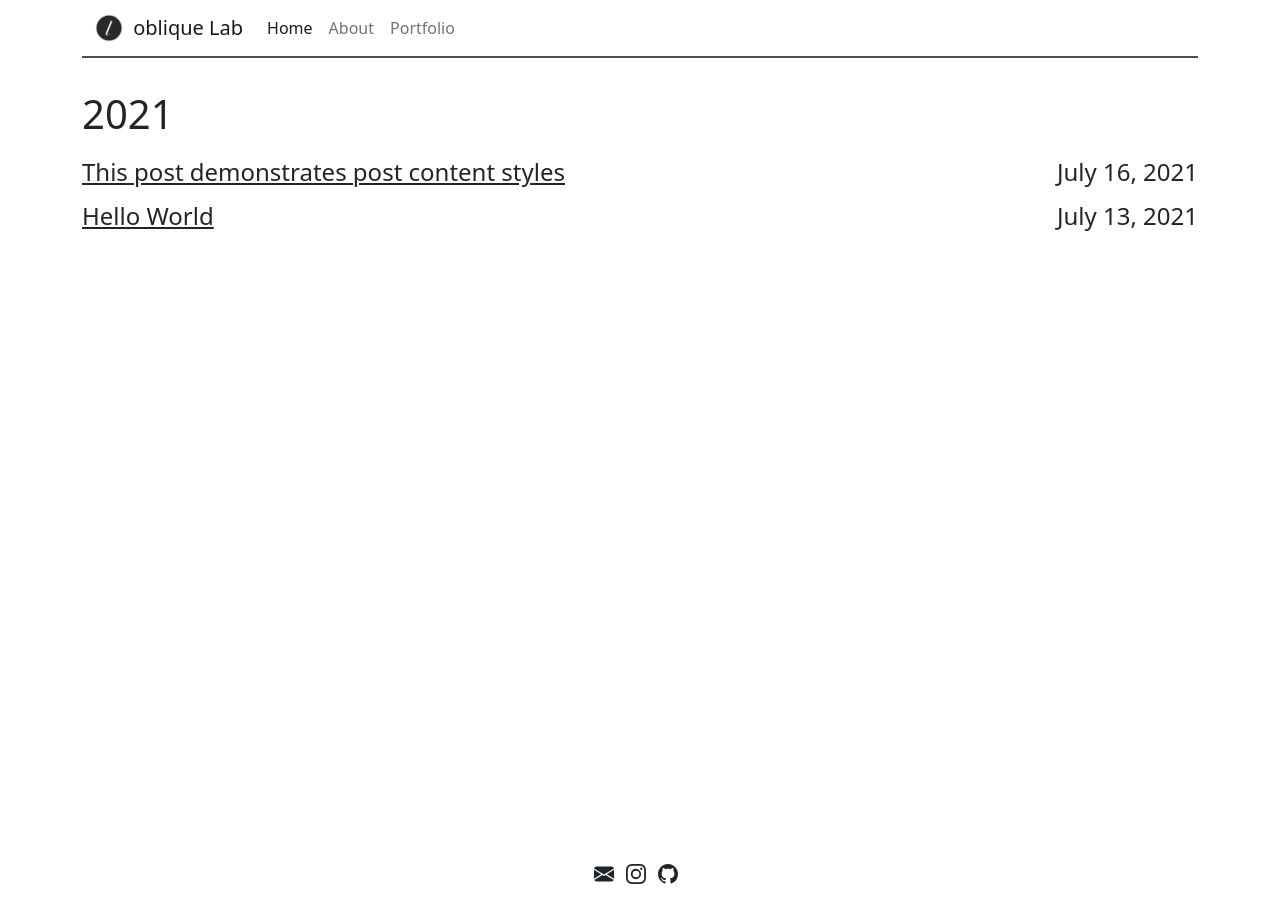
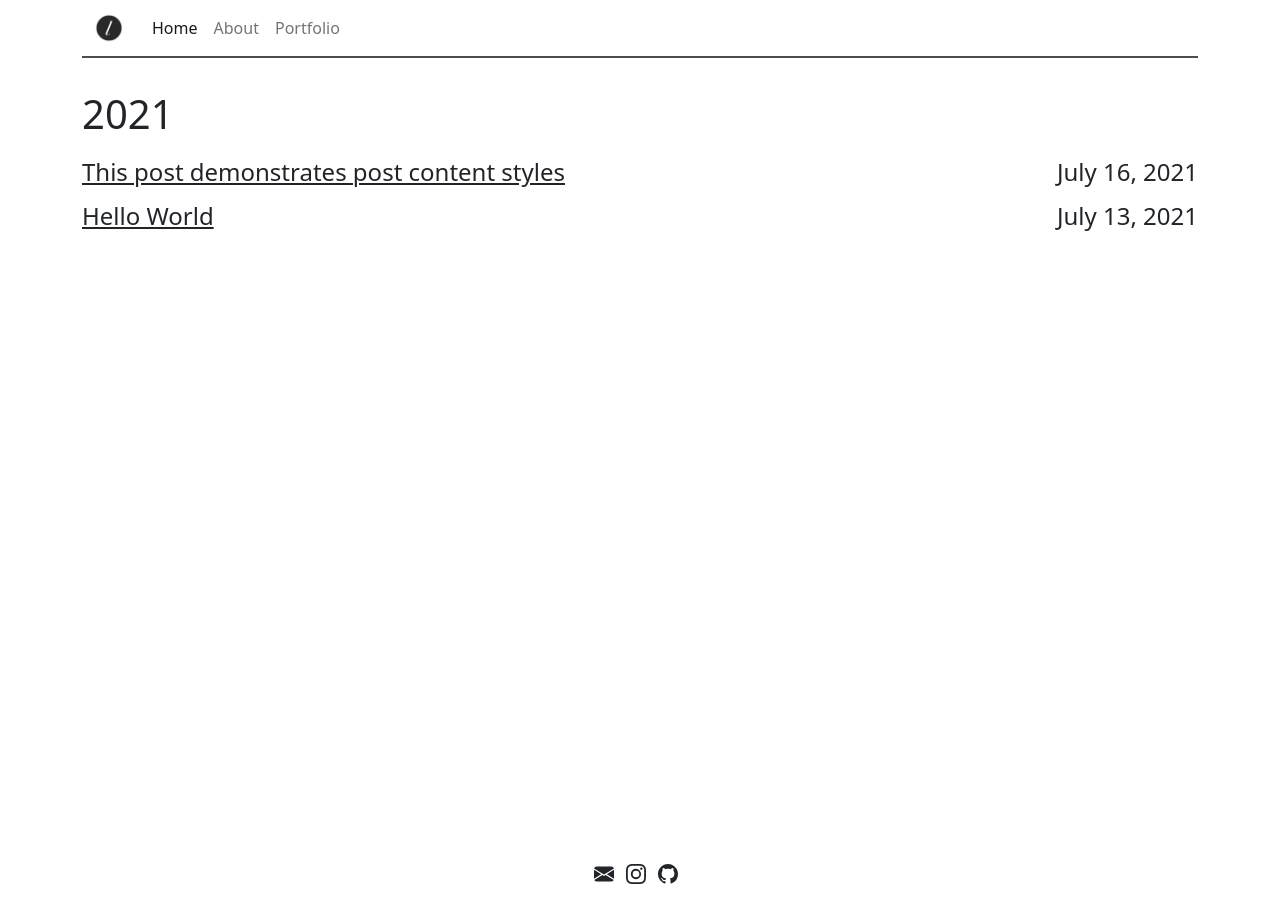
Before and after one commit to obliqueLab/obliqueLab.github.io, a Jekyll site: the page built from index.html, in a window 1280 px wide. Built offline with Jekyll 4.4.1, drawn with Linux system fonts in a browser that asks for light colours.

Commit message:
Update _config.yml

```diff
--- a/_config.yml
+++ b/_config.yml
@@ -3,7 +3,7 @@
 #
 
 # Name of your site (displayed in the navbar)
-name: oblique Lab
+name:
 
 # Your site's title (e.g., Ben's Awesome Site, The GitHub Blog, etc.), used as part of the title tag like Home | Ben's Awesome Site.
 title: oblique Lab blog
@@ -15,10 +15,10 @@
 darkavatar: /assets/images/dark_logo.png
 
 # A short description (e.g., A blog dedicated to reviewing cat gifs), used as part of the title tag like Ben's Awesome Site | A blog dedicated to reviewing cat gifs instead of Ben's Awesome Site | Long description about a blog dedicated to reviewing cat gifs that would be used when page.title is not defined.
-tagline: Oblique Lab | Research Notes for Art & Design & Technology
+tagline: Research Notes for Art & Design & Technology
 
 # A longer description used for the description meta tag. Also used as fallback for pages that don't provide their own description, and also as part of the page's title tag if neither page.title nor site.tagline has been defined.
-description: Oblique Lab | Research Notes for Art & Design & Technology
+description: Research Notes for Art & Design & Technology
 
 # The full URL to your site. Note: site.github.url will be used by default.
 url:
```
